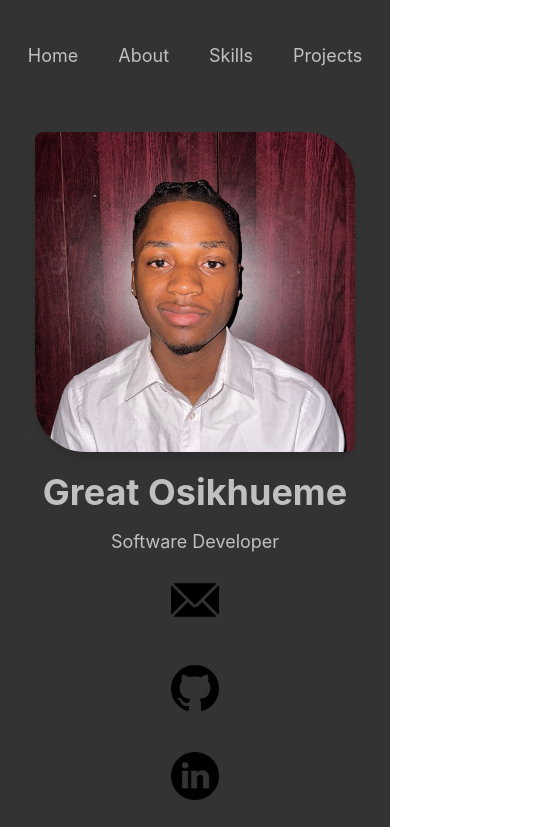
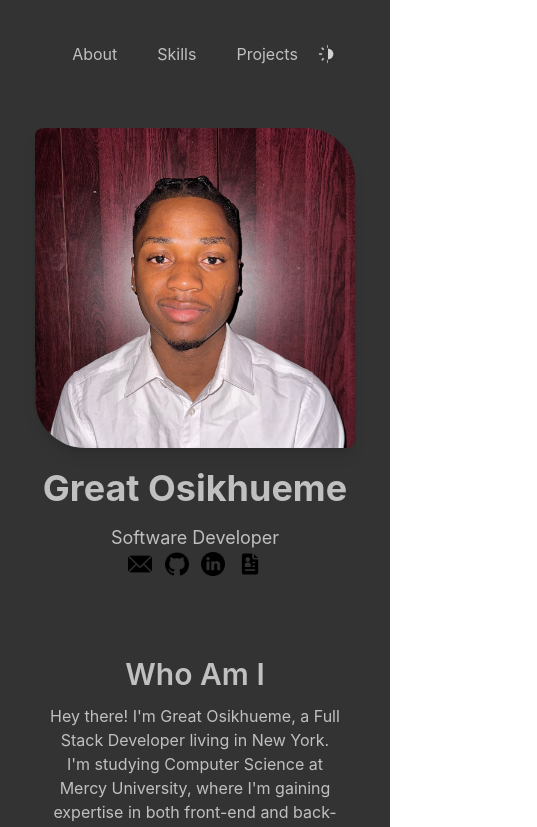
Before and after one commit to great-anubis/osikfolio-react, a React (Create React App) app: page / in a window 390 px wide. Shown: the top 827 px of the page, 537 px wide, since content can reach past the window. Built offline with nearby package versions, Linux system fonts and the light colour scheme.

Commit message:
Multi screen support

```diff
--- a/src/App.js
+++ b/src/App.js
@@ -7,7 +7,7 @@ import Navbar from './components/Navbar';
 
 function App() {
   return (
-    <div className=" dark:bg-light bg-dark m-auto py-5 flex flex-col items-center w-full" id="content">
+    <div className=" dark:bg-light bg-dark m-auto py-5 flex flex-col items-center " id="content">
       <Navbar />
       <Header />
       <About />
--- a/src/components/Header.js
+++ b/src/components/Header.js
@@ -13,16 +13,16 @@ function Header() {
 
       <nav className="flex flex-wrap justify-evenly mx-20 text-center">
         <a href="mailto:greatosik@gmail.com" aria-label="Contact me via Email">
-          <img className="m-5 rounded w-12 h-12" src="/images/email.png" alt="Email" />
+          <img className="m-auto lg:m-5 rounded w-6 h-6 lg:w-12 lg:h-12" src="/images/email.png" alt="Email" />
         </a>
         <a href="https://github.com/great-anubis" target="_blank" rel="noreferrer" aria-label="Visit my GitHub Profile" >
-          <img className="m-5 rounded w-12 h-12" src="/images/github.png" alt="Github" />
+          <img className="m-auto lg:m-5 rounded w-6 h-6 lg:w-12 lg:h-12" src="/images/github.png" alt="Github" />
         </a>
         <a href="https://www.linkedin.com/in/great-osikhueme" target="_blank" rel="noreferrer" aria-label="Connect on LinkedIn">
-          <img className="m-5 rounded w-12 h-12" src="/images/linkedin.png" alt="Linkedin" />
+          <img className="m-auto lg:m-5 rounded w-6 h-6 lg:w-12 lg:h-12" src="/images/linkedin.png" alt="Linkedin" />
         </a>
         <a href="resume.pdf" target="_blank" rel="noreferrer" aria-label="View my Resume">
-          <img className="m-5 rounded w-12 h-12" src="/images/resume.png" alt="Resume" />
+          <img className="m-auto lg:m-5 rounded w-6 h-6 lg:w-12 lg:h-12" src="/images/resume.png" alt="Resume" />
         </a>
       </nav>
     </header>
--- a/src/components/Navbar.js
+++ b/src/components/Navbar.js
@@ -31,17 +31,14 @@ function Navbar() {
   }, [darkMode]);
 
   return (
-    <nav className={`dark:text-dark text-med dark:bg-light bg-dark w-full px-5 py-3 text-center flex justify-center items-center ${isSticky ? 'fixed top-0 z-50 shadow' : ''}`} id='home'>
-      <a href="#home" onClick={(e) => smoothScrollTo(e, '#home')} className="mx-5 text-white no-underline block my-2.5 text-lg hover:text-med hover:rounded hover:px-2">
-        Home
-      </a>
-      <a href="#about" onClick={(e) => smoothScrollTo(e, '#about')} className="mx-5 text-white no-underline block my-2.5 text-lg hover:text-med hover:rounded hover:px-2">
+    <nav className={`dark:text-dark text-med dark:bg-light lg:text-lg text-md bg-dark px-5 py-3 text-center flex justify-center items-center ${isSticky ? 'fixed top-0 z-50 shadow' : ''}`} id='home'>
+      <a href="#about" onClick={(e) => smoothScrollTo(e, '#about')} className="mx-5 text-white no-underline block my-2.5 hover:text-med hover:rounded hover:px-2">
         About
       </a>
-      <a href="#technologies" onClick={(e) => smoothScrollTo(e, '#technologies')} className="mx-5 text-white no-underline block my-2.5 text-lg hover:text-med hover:rounded hover:px-2">
+      <a href="#technologies" onClick={(e) => smoothScrollTo(e, '#technologies')} className="mx-5 text-white no-underline block my-2.5 hover:text-med hover:rounded hover:px-2">
         Skills
       </a>
-      <a href="#projects" onClick={(e) => smoothScrollTo(e, '#projects')} className="mx-5 text-white no-underline block my-2.5 text-lg hover:text-med hover:rounded hover:px-2">
+      <a href="#projects" onClick={(e) => smoothScrollTo(e, '#projects')} className="mx-5 text-white no-underline block my-2.5 hover:text-med hover:rounded hover:px-2">
         Projects
       </a>
       <button onClick={() => setDarkMode(!darkMode)}>
--- a/src/components/Projects.js
+++ b/src/components/Projects.js
@@ -59,7 +59,7 @@ function Projects() {
   ];
 
   return (
-        <div className="dark:text-dark text-med dark:bg-light bg-dark m-auto py-5 my-5 flex flex-col items-center w-full" id="projects">
+        <div className="dark:text-dark text-med dark:bg-light bg-dark m-auto py-5 my-5 flex flex-col items-center" id="projects">
             <h2 className="text-3xl font-semibold mb-3 text-center">My Projects</h2>
             <div className="w-full max-w-lg mx-auto" id="projectCarousel">
             <Slider {...settings}>
--- a/src/components/Skills.js
+++ b/src/components/Skills.js
@@ -5,27 +5,27 @@ function Skills() {
     <div className="dark:text-dark text-med dark:bg-light bg-dark mx-12 py-5 my-5 text-center" id="technologies">
       <h2 className="text-3xl font-semibold mb-3 text-center">Technologies & Skills</h2>
       <div className="flex flex-wrap justify-evenly">
-        <img className="m-5 rounded w-24 h-24" src="/images/html.png" alt="Html" />
-        <img className="m-5 rounded w-24 h-24" src="/images/css.png" alt="Css" />
-        <img className="m-5 rounded w-24 h-24" src="/images/Python.png" alt="Python" />
-        <img className="m-5 rounded w-24 h-24" src="/images/java-logo.png" alt="Java" />
-        <img className="m-5 rounded w-24 h-24" src="/images/JavaScript-logo.png" alt="JavaScript" />
-        <img className="m-5 rounded w-24 h-24" src="/images/react.png" alt="React" />
-        <img className="m-5 rounded w-24 h-24" src="/images/node.png" alt="NodeJS" />
-        <img className="m-5 rounded w-24 h-24" src="/images/tailwind.png" alt="Tailwind" />
-        <img className="m-5 rounded w-30 h-20" src="/images/mySql.png" alt="MySql" />
-        <img className="m-5 rounded w-24 h-24" src="/images/c-sharp.png" alt="C#" />
-        <img className="m-5 rounded w-24 h-24" src="/images/unity.png" alt="Unity" />
-        <img className="m-5 rounded w-30 h-20" src="/images/mongodb.png" alt="MongoDB" />
-        <img className="m-5 rounded w-24 h-24" src="/images/vscode.webp" alt="Vscode" />
-        <img className="m-5 rounded w-24 h-24" src="/images/git.png" alt="Git" />
-        <img className="m-5 rounded w-24 h-24 py-5" src="/images/scikit.png" alt="Scikit-learn" />
-        <img className="m-5 rounded w-24 h-24" src="/images/numpy.png" alt="NumPy" />
-        <img className="m-5 rounded w-24 h-24 py-5" src="/images/pandas.png" alt="Pandas" />
-        <img className="m-5 rounded w-24 h-24" src="/images/machine.png" alt="Machinelearning" />
-        <img className="m-5 rounded w-24 h-24" src="/images/matplotlib.png" alt="Matplotlib" />
-        <img className="m-5 rounded w-24 h-24" src="/images/seaborn.png" alt="Seaborn" />
-        <img className="m-5 rounded w-24 h-24" src="/images/aws.webp" alt="Aws" />
+        <img className="m-5 rounded w-12 h-12 lg:w-24 lg:h-24" src="/images/html.png" alt="Html" />
+        <img className="m-5 rounded w-12 h-12 lg:w-24 lg:h-24" src="/images/css.png" alt="Css" />
+        <img className="m-5 rounded w-12 h-12 lg:w-24 lg:h-24" src="/images/Python.png" alt="Python" />
+        <img className="m-5 rounded w-12 h-12 lg:w-24 lg:h-24" src="/images/java-logo.png" alt="Java" />
+        <img className="m-5 rounded w-12 h-12 lg:w-24 lg:h-24" src="/images/JavaScript-logo.png" alt="JavaScript" />
+        <img className="m-5 rounded w-12 h-12 lg:w-24 lg:h-24" src="/images/react.png" alt="React" />
+        <img className="m-5 rounded w-12 h-12 lg:w-24 lg:h-24" src="/images/node.png" alt="NodeJS" />
+        <img className="m-5 rounded w-12 h-12 lg:w-24 lg:h-24" src="/images/tailwind.png" alt="Tailwind" />
+        <img className="m-5 rounded w-15 h-10 lg:w-30 lg:h-20" src="/images/mySql.png" alt="MySql" />
+        <img className="m-5 rounded w-12 h-12 lg:w-24 lg:h-24" src="/images/c-sharp.png" alt="C#" />
+        <img className="m-5 rounded w-12 h-12 lg:w-24 lg:h-24" src="/images/unity.png" alt="Unity" />
+        <img className="m-5 rounded w-15 h-10 lg:w-30 lg:h-20" src="/images/mongodb.png" alt="MongoDB" />
+        <img className="m-5 rounded w-12 h-12 lg:w-24 lg:h-24" src="/images/vscode.webp" alt="Vscode" />
+        <img className="m-5 rounded w-12 h-12 lg:w-24 lg:h-24" src="/images/git.png" alt="Git" />
+        <img className="m-5 rounded w-12 h-12 lg:w-24 lg:h-24 py-5" src="/images/scikit.png" alt="Scikit-learn" />
+        <img className="m-5 rounded w-12 h-12 lg:w-24 lg:h-24" src="/images/numpy.png" alt="NumPy" />
+        <img className="m-5 rounded w-12 h-12 lg:w-24 lg:h-24 py-5" src="/images/pandas.png" alt="Pandas" />
+        <img className="m-5 rounded w-12 h-12 lg:w-24 lg:h-24" src="/images/machine.png" alt="Machinelearning" />
+        <img className="m-5 rounded w-12 h-12 lg:w-24 lg:h-24" src="/images/matplotlib.png" alt="Matplotlib" />
+        <img className="m-5 rounded w-12 h-12 lg:w-24 lg:h-24" src="/images/seaborn.png" alt="Seaborn" />
+        <img className="m-5 rounded w-12 h-12 lg:w-24 lg:h-24" src="/images/aws.webp" alt="Aws" />
       </div>
     </div>
   );
```
